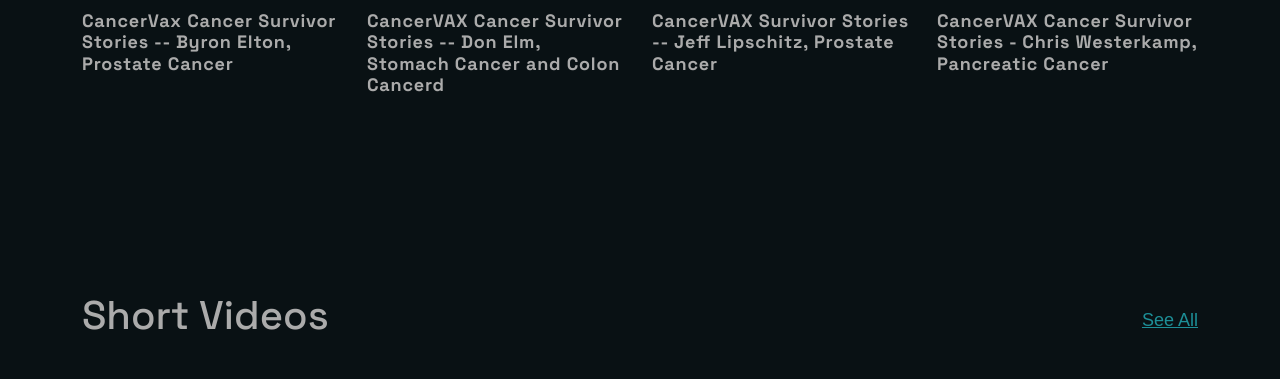
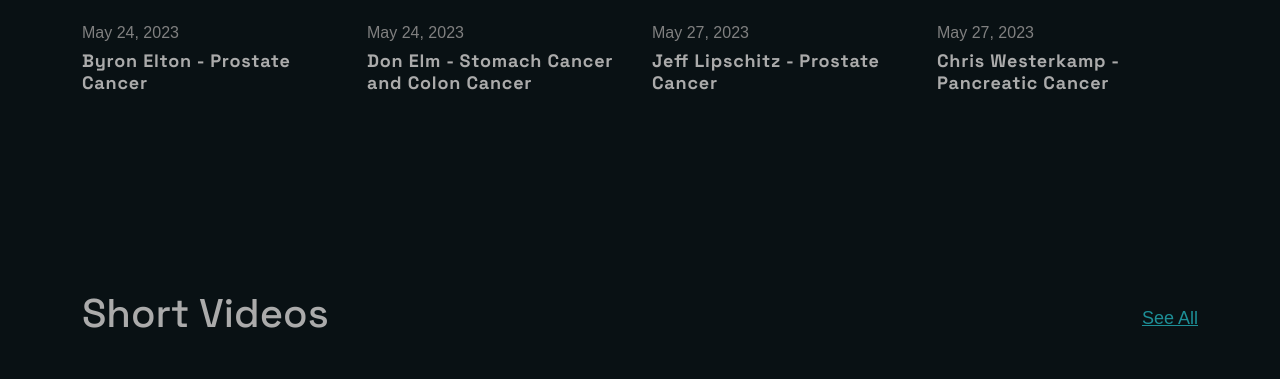
Before and after one commit to aasimdev/cancervax, a PHP site: page /videos in a window 1280 px wide. Shown: the part 2410-2789 px from the top of the page. Run offline with PHP 8.4, Linux system fonts and the light colour scheme; some libraries are stand-ins or nearby versions; some web fonts are replaced.

Commit message:
video title updates

```diff
--- a/news-commentary.php
+++ b/news-commentary.php
@@ -48,8 +48,8 @@ include('header.php'); ?>
                         </div>
                         <i class="far fa-play-circle"></i>
                     </div>
-                    <span class="mt-0 mb-2">May 22, 2023</span>
-                    <p class="mt-0">Gene Targeted Personalized Vaccine</p>
+                    <span class="mt-0 mb-2">May 24, 2023</span>
+                    <p class="mt-0">mRNA Vaccine</p>
                 </div>
             </div>
         </div>
--- a/news.php
+++ b/news.php
@@ -38,8 +38,8 @@ include('header.php'); ?>
                         </div>
                         <i class="far fa-play-circle"></i>
                     </div>
-                    <p>Gene Targeted Personalized Vaccine</p>
-                    <span>May 22, 2023</span>
+                    <p>mRNA Vaccine</p>
+                    <span>May 24, 2023</span>
                 </div>
             </div>
 
--- a/newszack.php
+++ b/newszack.php
@@ -38,8 +38,8 @@ include('header.php'); ?>
                         </div>
                         <i class="far fa-play-circle"></i>
                     </div>
-                    <p>Gene Targeted Personalized Vaccine</p>
-                    <span>May 22, 2023</span>
+                    <p>mRNA Vaccine</p>
+                    <span>May 24, 2023</span>
                 </div>
             </div>
 
--- a/videos.php
+++ b/videos.php
@@ -90,8 +90,8 @@ include('header.php'); ?>
                         </div>
                         <i class="far fa-play-circle"></i>
                     </div>
-                    <span class="mt-0 mb-2">May 22, 2023</span>
-                    <p class="mt-0">Gene Targeted Personalized Vaccine</p>
+                    <span class="mt-0 mb-2">May 24, 2023</span>
+                    <p class="mt-0">mRNA Vaccine</p>
 
                 </div>
             </div>
@@ -109,46 +109,50 @@ include('header.php'); ?>
         <div class="row">
             <div class="col-xl-3 col-lg-4 col-md-6">
                 <div class="cchat">
-                    <div class="cchat-box">
+                    <div class="cchat-box mb-4">
                         <a class="popup-youtube getThumbnail" href="http://www.youtube.com/watch?v=twJxMzdSS4A"></a>
                         <div class="cchat-thumbnail thumbnail-overlay">
                         </div>
                         <i class="far fa-play-circle"></i>
                     </div>
-                    <p>CancerVAX Podcast -- Dinesh Patel</p>
+                    <span class="mt-0 mb-2">May 17, 2023</span>
+                    <p class="mt-0">Dr. Dinesh Patel - Xenocor, Inc.</p>
                 </div>
             </div>
             <div class="col-xl-3 col-lg-4 col-md-6">
                 <div class="cchat">
-                    <div class="cchat-box">
+                    <div class="cchat-box mb-4">
                         <a class="popup-youtube getThumbnail" href="http://www.youtube.com/watch?v=W6FG-viYbKM"></a>
                         <div class="cchat-thumbnail thumbnail-overlay">
                         </div>
                         <i class="far fa-play-circle"></i>
                     </div>
-                    <p>CancerVAX Podcast - Stephen Diamond</p>
+                    <span class="mt-0 mb-2">Apr 20, 2023</span>
+                    <p class="mt-0">Stephen Diamond - LEXEO Therapeutics</p>
                 </div>
             </div>
             <div class="col-xl-3 col-lg-4 col-md-6">
                 <div class="cchat">
-                    <div class="cchat-box">
+                    <div class="cchat-box mb-4">
                         <a class="popup-youtube getThumbnail" href="http://www.youtube.com/watch?v=QAFbMKCJcgk"></a>
                         <div class="cchat-thumbnail thumbnail-overlay">
                         </div>
                         <i class="far fa-play-circle"></i>
                     </div>
-                    <p>CancerVax Podcast - Dr. Satiro De Oliveira</p>
+                    <span class="mt-0 mb-2">Apr 12, 2023</span>
+                    <p class="mt-0">Dr. Satiro De Oliveira - UCLA</p>
                 </div>
             </div>
             <div class="col-xl-3 col-lg-4 col-md-6">
                 <div class="cchat">
-                    <div class="cchat-box">
+                    <div class="cchat-box mb-4">
                         <a class="popup-youtube getThumbnail" href="http://www.youtube.com/watch?v=5LRM7n5IleQ"></a>
                         <div class="cchat-thumbnail thumbnail-overlay">
                         </div>
                         <i class="far fa-play-circle"></i>
                     </div>
-                    <p>CancerVax Podcast - Ryan looper</p>
+                    <span class="mt-0 mb-2">Mar 23, 2023</span>
+                    <p class="mt-0">Ryan looper - Curza</p>
                 </div>
             </div>
         </div>
@@ -164,46 +168,50 @@ include('header.php'); ?>
         <div class="row">
             <div class="col-xl-3 col-lg-4 col-md-6">
                 <div class="cchat">
-                    <div class="cchat-box">
+                    <div class="cchat-box mb-4">
                         <a class="popup-youtube getThumbnail" href="http://www.youtube.com/watch?v=kLHL6Sw-QDI"></a>
                         <div class="cchat-thumbnail thumbnail-overlay">
                         </div>
                         <i class="far fa-play-circle"></i>
                     </div>
-                    <p>CancerVax Cancer Survivor Stories -- Byron Elton, Prostate Cancer</p>
+                    <span class="mt-0 mb-2">May 24, 2023</span>
+                    <p class="mt-0">Byron Elton - Prostate Cancer</p>
                 </div>
             </div>
             <div class="col-xl-3 col-lg-4 col-md-6">
                 <div class="cchat">
-                    <div class="cchat-box">
+                    <div class="cchat-box mb-4">
                         <a class="popup-youtube getThumbnail" href="http://www.youtube.com/watch?v=n39f-EMmaWw"></a>
                         <div class="cchat-thumbnail thumbnail-overlay">
                         </div>
                         <i class="far fa-play-circle"></i>
                     </div>
-                    <p>CancerVAX Cancer Survivor Stories -- Don Elm, Stomach Cancer and Colon Cancerd</p>
+                    <span class="mt-0 mb-2">May 24, 2023</span>
+                    <p class="mt-0">Don Elm - Stomach Cancer and Colon Cancer</p>
                 </div>
             </div>
             <div class="col-xl-3 col-lg-4 col-md-6">
                 <div class="cchat">
-                    <div class="cchat-box">
+                    <div class="cchat-box mb-4">
                         <a class="popup-youtube getThumbnail" href="http://www.youtube.com/watch?v=eWtiq6e0YO0"></a>
                         <div class="cchat-thumbnail thumbnail-overlay">
                         </div>
                         <i class="far fa-play-circle"></i>
                     </div>
-                    <p>CancerVAX Survivor Stories -- Jeff Lipschitz, Prostate Cancer</p>
+                    <span class="mt-0 mb-2">May 27, 2023</span>
+                    <p class="mt-0">Jeff Lipschitz - Prostate Cancer</p>
                 </div>
             </div>
             <div class="col-xl-3 col-lg-4 col-md-6">
                 <div class="cchat">
-                    <div class="cchat-box">
+                    <div class="cchat-box mb-4">
                         <a class="popup-youtube getThumbnail" href="http://www.youtube.com/watch?v=cVNEyN2pIUI"></a>
                         <div class="cchat-thumbnail thumbnail-overlay">
                         </div>
                         <i class="far fa-play-circle"></i>
                     </div>
-                    <p>CancerVAX Cancer Survivor Stories - Chris Westerkamp, Pancreatic Cancer</p>
+                    <span class="mt-0 mb-2">May 27, 2023</span>
+                    <p class="mt-0">Chris Westerkamp - Pancreatic Cancer</p>
                 </div>
             </div>
 
```
Also changed, not shown: cancer-survivor-stories.php (+20 -16 lines), ceo-podcast.php (+32 -22 lines), index.php (+15 -16 lines), short-videos.php (+22 -0 lines).
